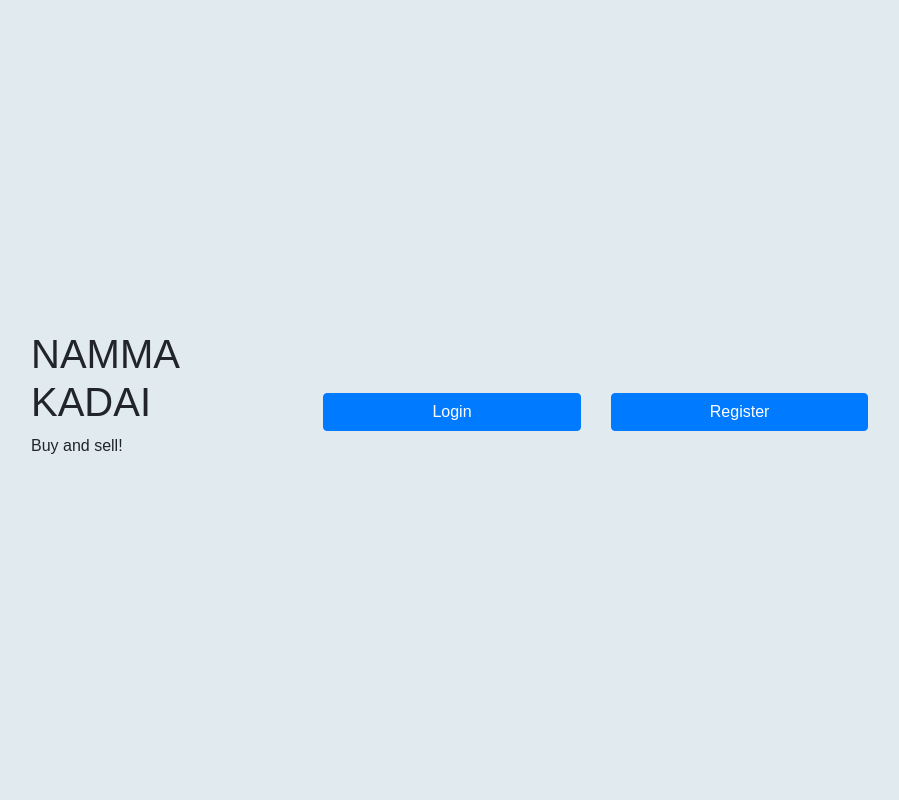
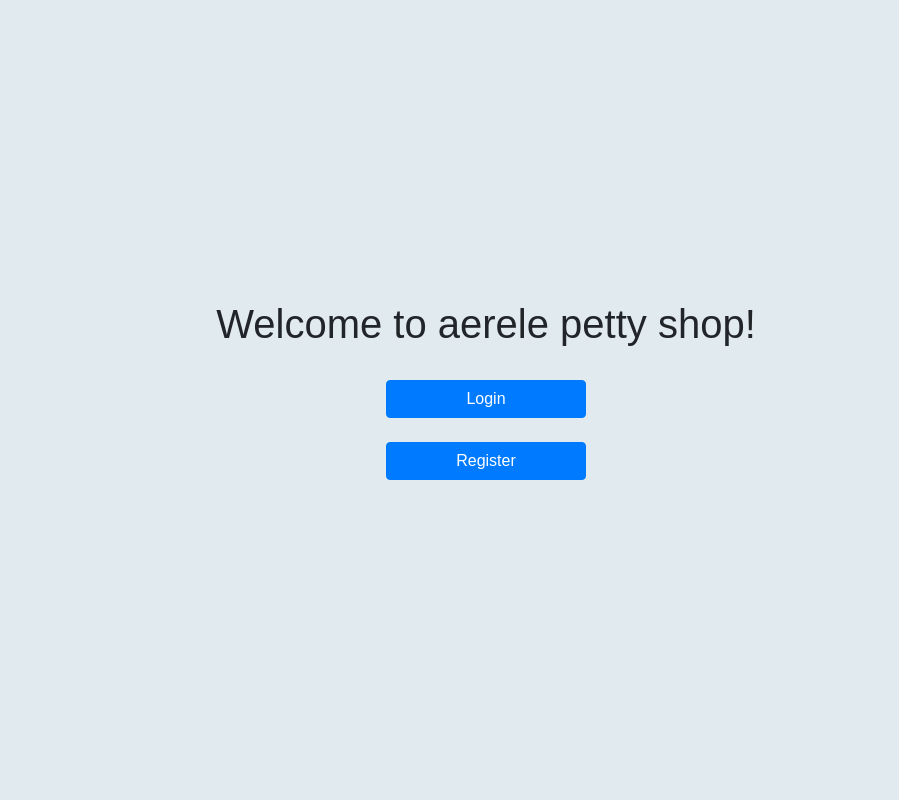
Before and after one commit to ramanahacker007/Ramana_aerele, a Flask app: page / in a window 1280 px wide. Shown: the whole page, without its empty margins (69-968 px from the left). Run offline with Flask 3, Linux system fonts and the light colour scheme; some libraries are stand-ins or nearby versions.

Commit message:
layout.html

```diff
--- a/templates/layout.html
+++ b/templates/layout.html
@@ -8,39 +8,36 @@
     <style>
     body {
       margin: 0;
-      padding: 40px;
-      padding-left:100px;
+      padding: 0px;
+      padding-left:0px;
+      padding-right: 170px;
+      padding-bottom: 20px;
       display: flex;
+      margin: auto;
       justify-content: center;
       align-items: center;
       min-height: 100vh;
       background-color: #e1eaee; /* Background color */
       font-family: Arial, sans-serif;
      }
-     header{
-      justify-content: center;
-     }
      </style>
 
 </head>
-<header>
-  <div class="container">
-    <div class="row mt-1">
-        <h1>NAMMA KADAI</h1>
-        <p>Buy and sell!</p>
-    </div>
-  </div>
-</header>
 <body>
     <div class="container">
-        <div class="row mt-4">
+      <center>
+        <h1>Welcome to aerele petty shop!</h1>
+      </br>
+        <div class="col-md-8">
           <div class="col-md-4">
               <a href="{{ url_for('login') }}" class="btn btn-primary btn-block">Login</a>
           </div>
+        </br>
           <div class="col-md-4">
               <a href="{{ url_for('register') }}" class="btn btn-primary btn-block">Register</a>
           </div>
-      </div>
+        </div>
+      </center>
     </div>
 </body>
 </html>
```
